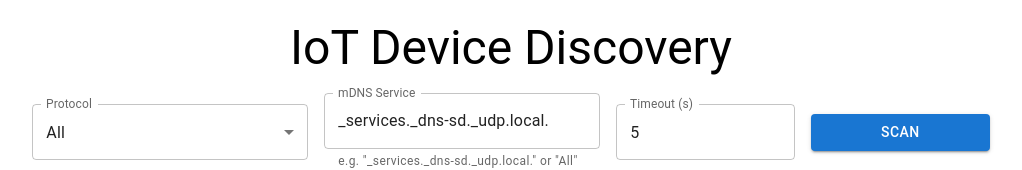
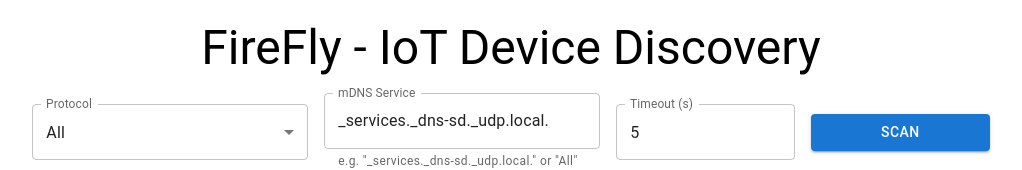
Before and after one commit to Rival420/FireFly, a React (Create React App) app in the folder firefly/: page / in a window 1280 px wide. Shown: the top 170 px of the page, without its empty margins (129-1151 px from the left). Built offline with nearby package versions, Linux system fonts and the light colour scheme; no server answers.

Commit message:
Update App.js

```diff
--- a/firefly/src/App.js
+++ b/firefly/src/App.js
@@ -52,7 +52,7 @@
   return (
     <Container style={{ marginTop: "20px", marginBottom: "40px" }}>
       <Typography variant="h3" align="center" gutterBottom>
-        IoT Device Discovery
+        FireFly - IoT Device Discovery
       </Typography>
 
       <Grid container spacing={2} justifyContent="center" alignItems="center">
```
